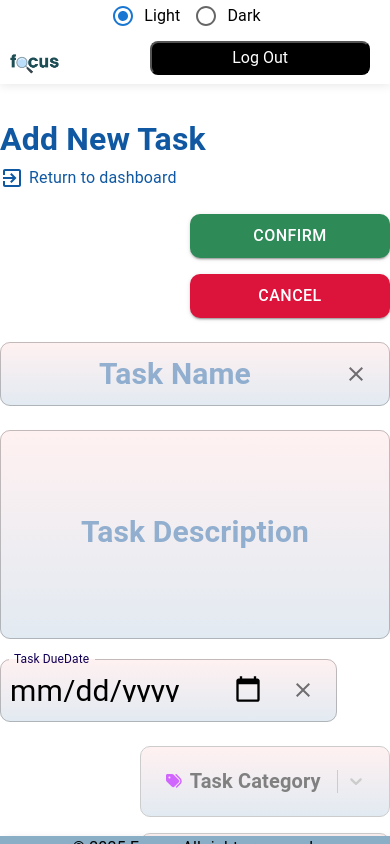
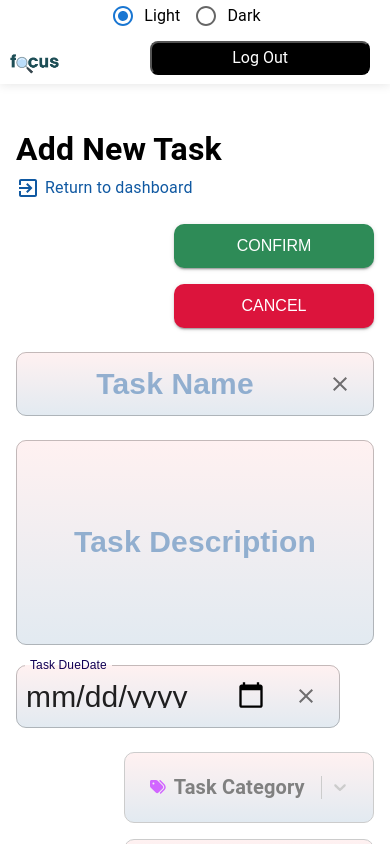
Before and after one commit to priscaolose/Group7_Capstone, a React (Create React App) app in the folder focus-app/: page /addtask in a window 390 px wide. Built offline with nearby package versions, Linux system fonts and the light colour scheme; the HTML template or start-up script is replaced by a standard one.

Commit message:
improved responsiveness of add task page'

```diff
--- a/focus-app/src/CSSFolders/Login.css
+++ b/focus-app/src/CSSFolders/Login.css
@@ -35,7 +35,7 @@
 
 
 .loginFormHeading{
-    font-size: 24px;
+    font-size: 32px;
     margin-top: 10px;
     margin-bottom: 10px;
     color: #333;
@@ -102,7 +102,7 @@
     background-color: #8AAEC6;
     cursor: pointer;
     width: 200px;
-    font-size: 16px;
+    font-size: 24px;
     margin: 10px auto;
 }
 
--- a/focus-app/src/addTask.js
+++ b/focus-app/src/addTask.js
@@ -3,16 +3,17 @@ import { Timestamp } from "firebase/firestore";
 import Header2 from './Components/Header2';
 import Footer from './Components/Footer';
 import './CSSFolders/AddTask.css';
-import { Grid2, Box, TextField, Button, InputAdornment, IconButton, Typography,Dialog,DialogTitle,DialogContent,DialogActions } from '@mui/material';
+import { Grid2, Box, TextField, Button, InputAdornment, IconButton, Typography, Dialog, DialogTitle, DialogContent, DialogActions, useMediaQuery } from '@mui/material';
 import { Clear } from '@mui/icons-material';
 import { addTask, getTasks } from './Api/createTask';
 import ColorDropdown from './ColorDropdown';
 import PriorityDropdown from './taskPriority';
 import { Link } from "react-router-dom";
-
+import { createTheme, ThemeProvider } from "@mui/material/styles";
 import { useUser } from './Components/context';
 import ExitToAppIcon from '@mui/icons-material/ExitToApp';
 import { getUID } from './firebase/firebaseAuth';
+
 const AddTask = () => {
   const [isOpen, setIsOpen] = useState(false);
   const [isCalOpen, setIsCalOpen] = useState(false);
@@ -28,6 +29,31 @@ const AddTask = () => {
     category: '',
     priority: '',
   });
+
+  // Custom Theme
+  const theme = createTheme({
+    typography: {
+      fontFamily: '"Poppins", sans-serif',
+      h5: {
+        fontWeight: 600,
+      },
+      h6: {
+        fontWeight: 500,
+      },
+      body1: {
+        fontWeight: 400,
+      },
+    },
+    palette: {
+      primary: {
+        main: "#1059a2",
+      },
+      background: {
+        default: "#f4f6f8",
+      },
+    },
+  });
+  const isSmallScreen = useMediaQuery("(max-width: 900px)");
 
   useEffect(() => {
     const fetchUID = async () => {
@@ -169,23 +195,51 @@ const AddTask = () => {
       setIsOpen(true);
   };
 
+  // Add these CSS styles directly to ensure scrolling works
+  useEffect(() => {
+    // Add CSS to ensure scrolling works
+    document.body.style.height = '100%';
+    document.body.style.margin = '0';
+    document.body.style.overflow = 'auto';
+    document.documentElement.style.height = '100%';
+    document.documentElement.style.overflow = 'auto';
 
+    // Clean up function
+    return () => {
+      document.body.style.height = '';
+      document.body.style.margin = '';
+      document.body.style.overflow = '';
+      document.documentElement.style.height = '';
+      document.documentElement.style.overflow = '';
+    };
+  }, []);
 
   return (
-    <Box sx={{ display: 'flex', flexDirection: 'column', height: '100vh',overflowY: 'auto' }}>
+    <div style={{
+      // height: '100%',
+      display: 'flex',
+      flexDirection: 'column',
+      overflowY: 'auto',
+      position: 'relative'
+    }}>
+      <ThemeProvider theme={theme}>
         {/* Header */}
-      <Grid2 xs={12}>
         <Header2 />
-      </Grid2>
 
-      <Grid2 container justifyContent="center" spacing={3} minHeight="74.8vh" paddingTop={{ xs: 2, md: "60px" }}paddingBottom={{ xs: 2, md: "40px" }}>
+        {/* Main Content */}
+        <div style={{
+          flex: '1 1 auto',
+          overflowY: 'auto',
+          backgroundColor: 'white',
+          padding: isSmallScreen ? '10px 16px 80px 16px' : '20px 48px 80px 48px'
+        }}>
+          <Grid2 container justifyContent="center" spacing={3} paddingTop={{ xs: 2, md: "60px" }} paddingBottom={{ xs: 2, md: "40px" }}>
             <form id="taskForm" onSubmit={handleSubmit}>
               <Grid2 xs={12} md={6} container direction="column" spacing={3} >
                 <Grid2 container alignItems="center" justifyContent="space-between">
                   <Grid2 container direction="column" spacing={1} alignItems="flex-start">
-
                     <Grid2 item>
-          <h4 className="task-title" style={{ margin: 0 }}>Add New Task</h4>
+                      <h4 className="task-title" style={{ margin: 0, color: 'black' }}>Add New Task</h4>
                     </Grid2>
 
                     <Grid2 item>
@@ -195,6 +249,7 @@ const AddTask = () => {
                       </Link>
                     </Grid2>
                   </Grid2>
+
                   <Grid2 item container spacing={2} justifyContent="flex-end">
                     <Grid2 item>
                       <Button
@@ -294,7 +349,7 @@ const AddTask = () => {
                         ),
                         endAdornment: (
                           <InputAdornment position="end">
-                        <IconButton onClick={() => setTask({ title: '' })}>
+                            <IconButton onClick={() => setTask(prev => ({ ...prev, title: '' }))}>
                               <Clear sx={{ fontSize: '24px' }} />
                             </IconButton>
                           </InputAdornment>
@@ -395,7 +450,7 @@ const AddTask = () => {
                     InputProps={{
                       endAdornment: (
                         <InputAdornment position="end">
-                      <IconButton onClick={() => setTask({ ...task, dueDate: '' })}>
+                          <IconButton onClick={() => setTask(prev => ({ ...prev, dueDate: '' }))}>
                             <Clear sx={{ fontSize: '24px' }} />
                           </IconButton>
                         </InputAdornment>
@@ -409,6 +464,7 @@ const AddTask = () => {
                       },
                     }}
                   />
+                  {errors.dueDate && <label className="errorLabel">{errors.dueDate}</label>}
                 </Grid2>
                 <Grid2 item container spacing={2} justifyContent="flex-end">
                   <Grid2 item>
@@ -427,16 +483,34 @@ const AddTask = () => {
                 onClose={handleDialogClose}
               />
             )}
-        {isCalOpen &&(
+            {isCalOpen && (
               <TaskCancellationDialog
                 open={isCalOpen}
                 onClose={handleDialogClose}
               />
             )}
           </Grid2>
+        </div>
+
         {/* Footer */}
         <Footer />
-    </Box>
+      </ThemeProvider>
+
+      {/* Add CSS directly to make sure scrolling works */}
+      <style>{`
+        html, body, #root {
+          height: 100% !important;
+          overflow-y: auto !important;
+        }
+
+        /* Ensure scrolling works on mobile devices too */
+        @media (max-width: 900px) {
+          html, body, #root {
+            -webkit-overflow-scrolling: touch;
+          }
+        }
+      `}</style>
+    </div>
   );
 };
 
```
Also changed, not shown: focus-app/src/taskPriority 2.js (+49 -12 lines). Lines whose indentation alone changed are shown as unchanged.
